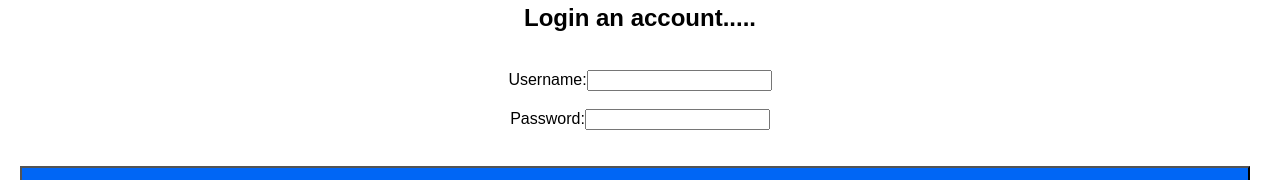
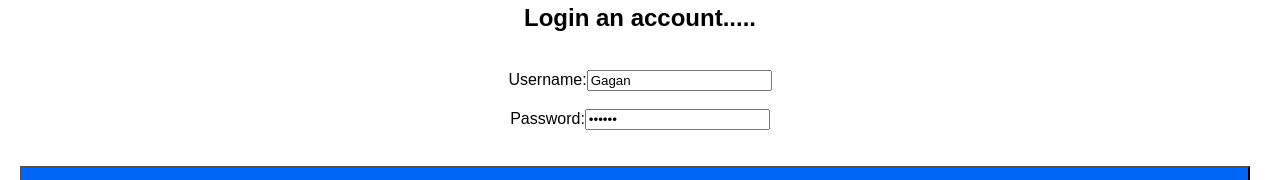
Before and after one commit to Gagandeep-Kaur-01/React, a React (Create React App) app in the folder login_page/: page / in a window 1280 px wide. Shown: the part 299-479 px from the top of the page. Built offline with nearby package versions, Linux system fonts and the light colour scheme.

Commit message:
On submit, displayed login details as object in console and also in alert (manually)

```diff
--- a/login_page/src/Components/login_class.js
+++ b/login_page/src/Components/login_class.js
@@ -6,10 +6,17 @@ class Login extends React.Component {
   constructor(props) { //accepts props as input
     super(props); //to pass down whatever is being inherited from the parent class
     this.state= {
-      username:'',
-      password:'',
+      username:'Gagan',
+      password:'qwerty',
 
     };
+  }
+
+  handleSubmit= (event) => {
+    event.preventDefault();
+    alert("Username: " + this.state.username + "; " +"Password: " + this.state.password);
+    console.log('loginDetails: {username: gagan, password: qwerty}');
+
   }
 
 
@@ -22,21 +29,19 @@ class Login extends React.Component {
 
         <div className="App">
 
-
-
           <h2>{this.props.value}.....</h2>    <br/>
 
              <label for="username">
                Username:
-               <input type="text" id="username" name="username"/>
+               <input type="text" value={this.state.username} id="username" name="username"/>
              </label> <br/>
              <label for="pass">
                Password:
-               <input type="password" id="pass" name="password"/>
+               <input type="password" value={this.state.password} id="pass" name="password"/>
              </label> <br>
              </br> <br></br>
 
-             <button>
+             <button onClick= {this.handleSubmit}>
              Login
              </button>
 
```
